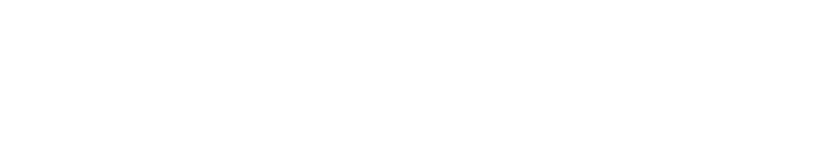
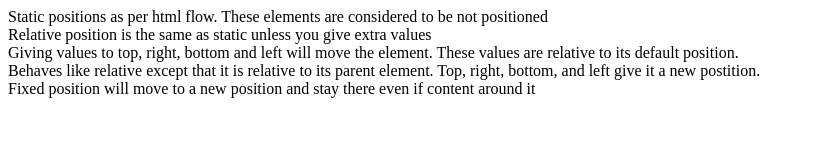
Before and after one commit to nikkigarcia/position-property, a plain HTML site: page index.html in a window 1280 px wide. Shown: the whole page, without its empty margins (0-815 px from the left). Drawn offline with Linux system fonts and the light colour scheme.

Commit message:
dev and fonts

```diff
--- a/index.html
+++ b/index.html
@@ -10,6 +10,13 @@
 </head>
 
 <body>
+        <div class="static">Static positions as per html flow. These elements are considered to be not positioned</div>
+        <div class="relative-1">Relative position is the same as static unless you give extra values</div>
+        <div class="relative-2">Giving values to top, right, bottom and left will move the element. These values are relative to its default position.</div>
+        <div class="static-1">
+            <div class="absolute">Behaves like relative except that it is relative to its parent element. Top, right, bottom, and left give it a new postition.</div>
+        </div>
+        <div class="fixed">Fixed position will move to  a new position and stay there even if content around it
 
 </body>
 </html>
```
